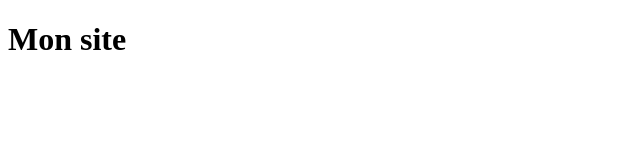
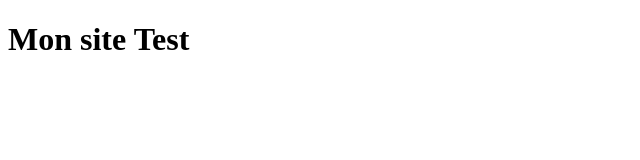
Before and after one commit to nathanmika/VRG, a plain HTML site: page index.html in a window 1280 px wide. Shown: the whole page, without its empty margins (0-640 px from the left). Drawn offline with Linux system fonts and the light colour scheme.

Commit message:
Update index.html

```diff
--- a/index.html
+++ b/index.html
@@ -1,6 +1,6 @@
 <!DOCTYPE HTML>
 <head></head>
 <body>
-  <h1>Mon site</h1>
+  <h1>Mon site Test</h1>
 </body>
 </HTML>
```
